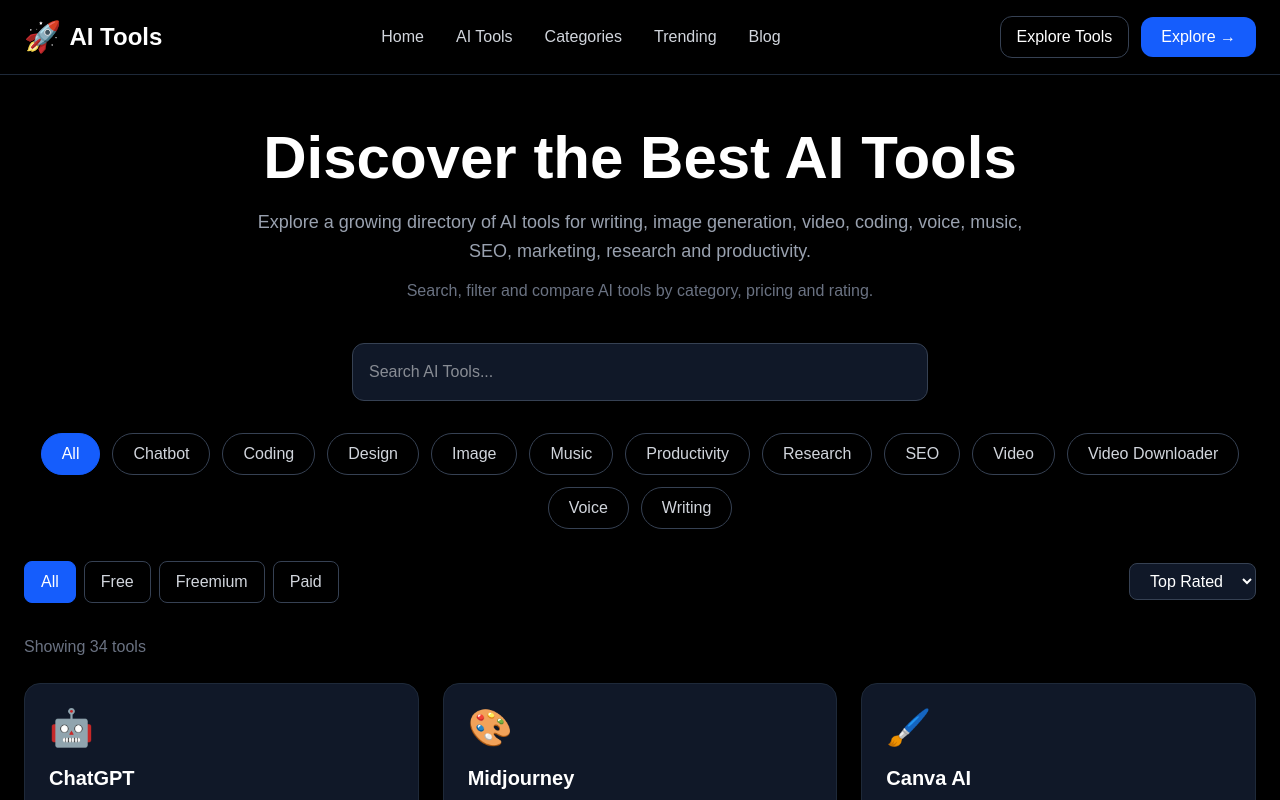
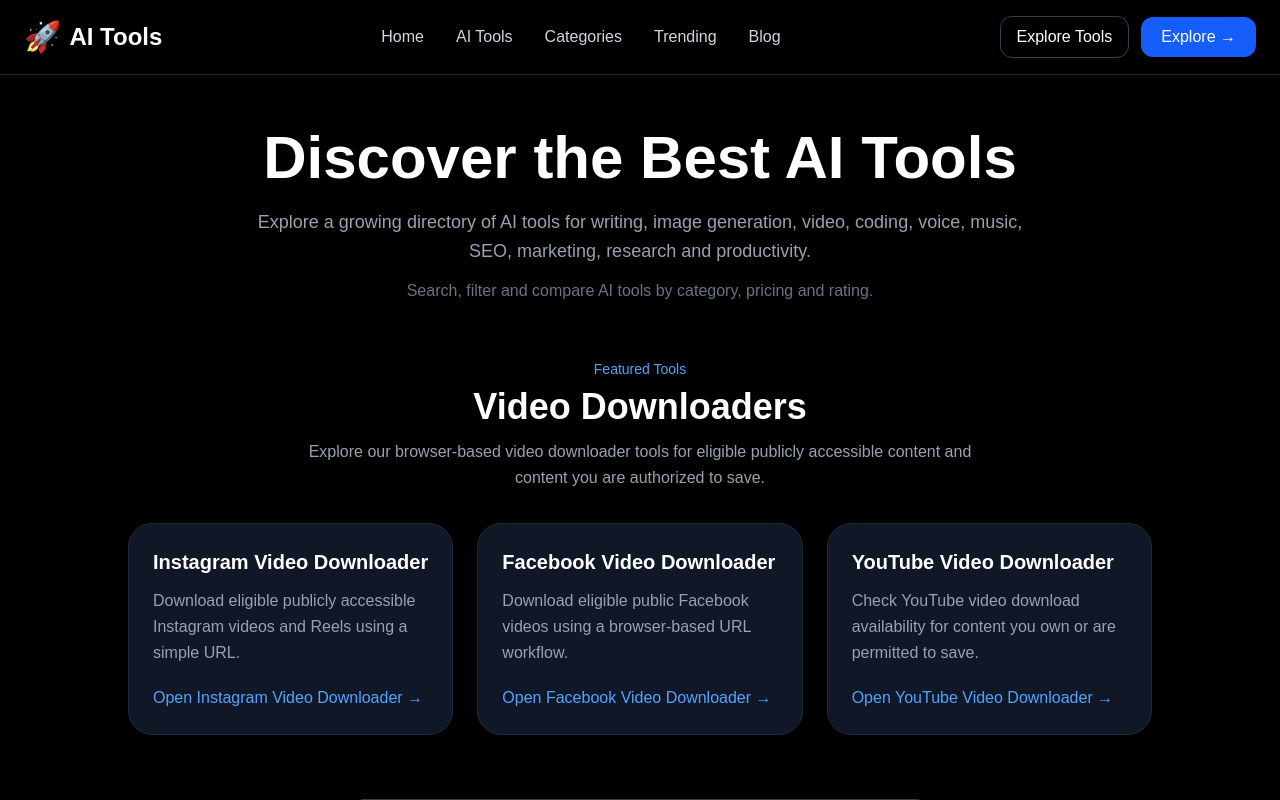
Before and after one commit to pankj00p00-dotcom/ai-tools, a Next.js app: page /tools in a window 1280 px wide. Shown: the top 800 px of the page. Built offline with nearby package versions, Linux system fonts and the light colour scheme.

Commit message:
Add featured downloader links to tools page

```diff
--- a/app/tools/page.tsx
+++ b/app/tools/page.tsx
@@ -1,3 +1,4 @@
+import Link from "next/link";
 import Navbar from "../components/Navbar";
 import ToolSearch from "../components/ToolSearch";
 import type { Metadata } from "next";
@@ -37,6 +38,27 @@ export const metadata: Metadata = {
     follow: true,
   },
 };
+
+const downloaderTools = [
+  {
+    name: "Instagram Video Downloader",
+    description:
+      "Download eligible publicly accessible Instagram videos and Reels using a simple URL.",
+    href: "/tools/instagram-video-downloader",
+  },
+  {
+    name: "Facebook Video Downloader",
+    description:
+      "Download eligible public Facebook videos using a browser-based URL workflow.",
+    href: "/tools/facebook-video-downloader",
+  },
+  {
+    name: "YouTube Video Downloader",
+    description:
+      "Check YouTube video download availability for content you own or are permitted to save.",
+    href: "/tools/youtube-video-downloader",
+  },
+];
 
 export default function ToolsPage() {
   const collectionSchema = {
@@ -85,8 +107,62 @@ export default function ToolsPage() {
             </p>
           </header>
 
+          {/* Featured Video Downloaders */}
+          <section
+            id="video-downloaders"
+            className="mt-14"
+            aria-labelledby="video-downloaders-heading"
+          >
+            <div className="max-w-5xl mx-auto">
+              <div className="text-center">
+                <p className="text-sm text-blue-400 font-medium">
+                  Featured Tools
+                </p>
+
+                <h2
+                  id="video-downloaders-heading"
+                  className="text-3xl md:text-4xl font-bold mt-2"
+                >
+                  Video Downloaders
+                </h2>
+
+                <p className="text-gray-400 mt-3 max-w-2xl mx-auto leading-relaxed">
+                  Explore our browser-based video downloader tools for
+                  eligible publicly accessible content and content you are
+                  authorized to save.
+                </p>
+              </div>
+
+              <div className="grid md:grid-cols-3 gap-6 mt-8">
+                {downloaderTools.map((tool) => (
+                  <article
+                    key={tool.href}
+                    className="rounded-3xl border border-gray-800 bg-gray-900 p-6 hover:border-gray-600 transition"
+                  >
+                    <h3 className="text-xl font-bold">
+                      {tool.name}
+                    </h3>
+
+                    <p className="text-gray-400 mt-3 leading-relaxed">
+                      {tool.description}
+                    </p>
+
+                    <Link
+                      href={tool.href}
+                      className="inline-block mt-5 text-blue-400 hover:text-blue-300 font-medium"
+                    >
+                      Open {tool.name} →
+                    </Link>
+                  </article>
+                ))}
+              </div>
+            </div>
+          </section>
+
           {/* AI Tools Search & Directory */}
-          <ToolSearch />
+          <section id="ai-tools-directory" className="mt-16">
+            <ToolSearch />
+          </section>
 
         </div>
       </section>
```
